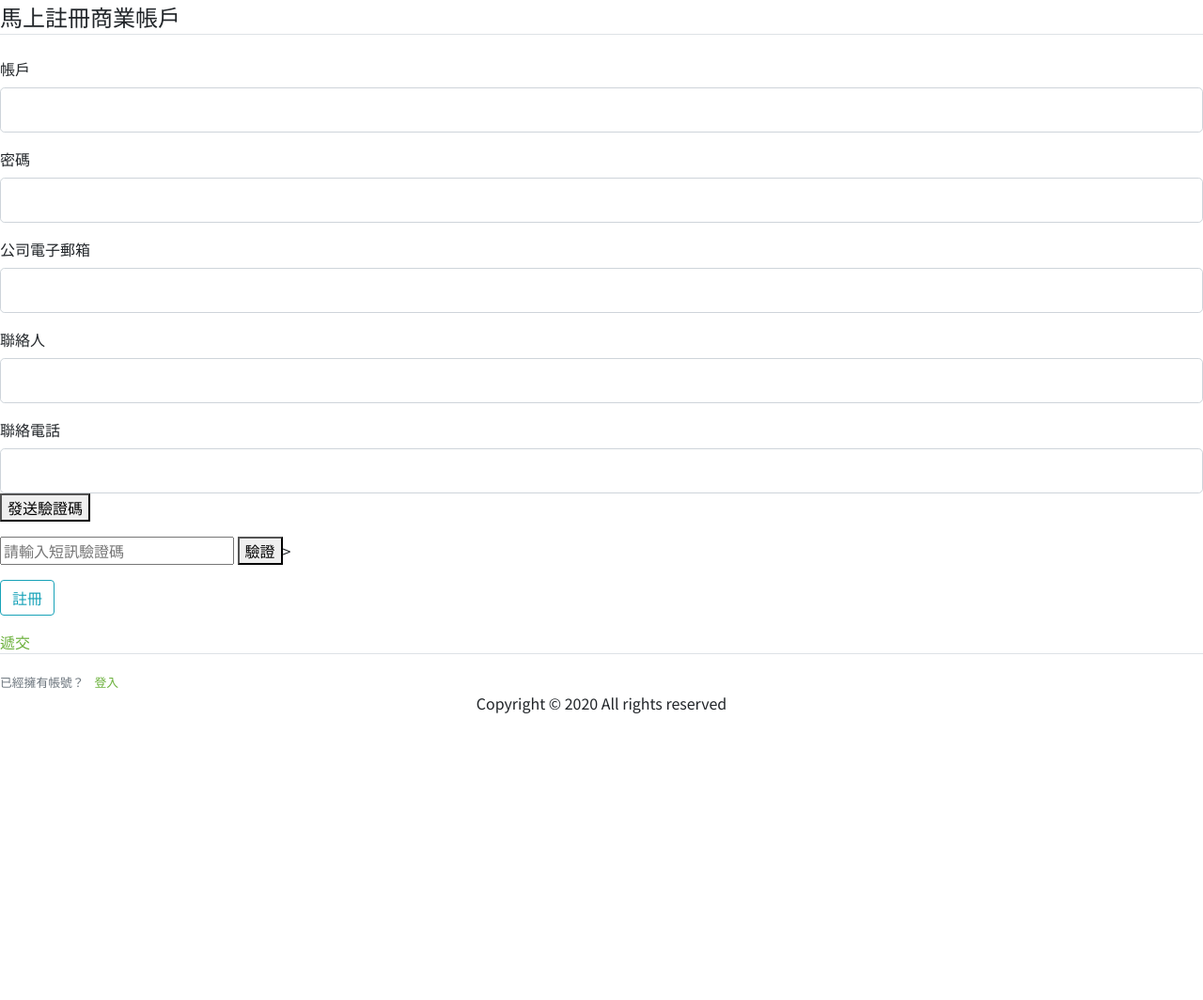
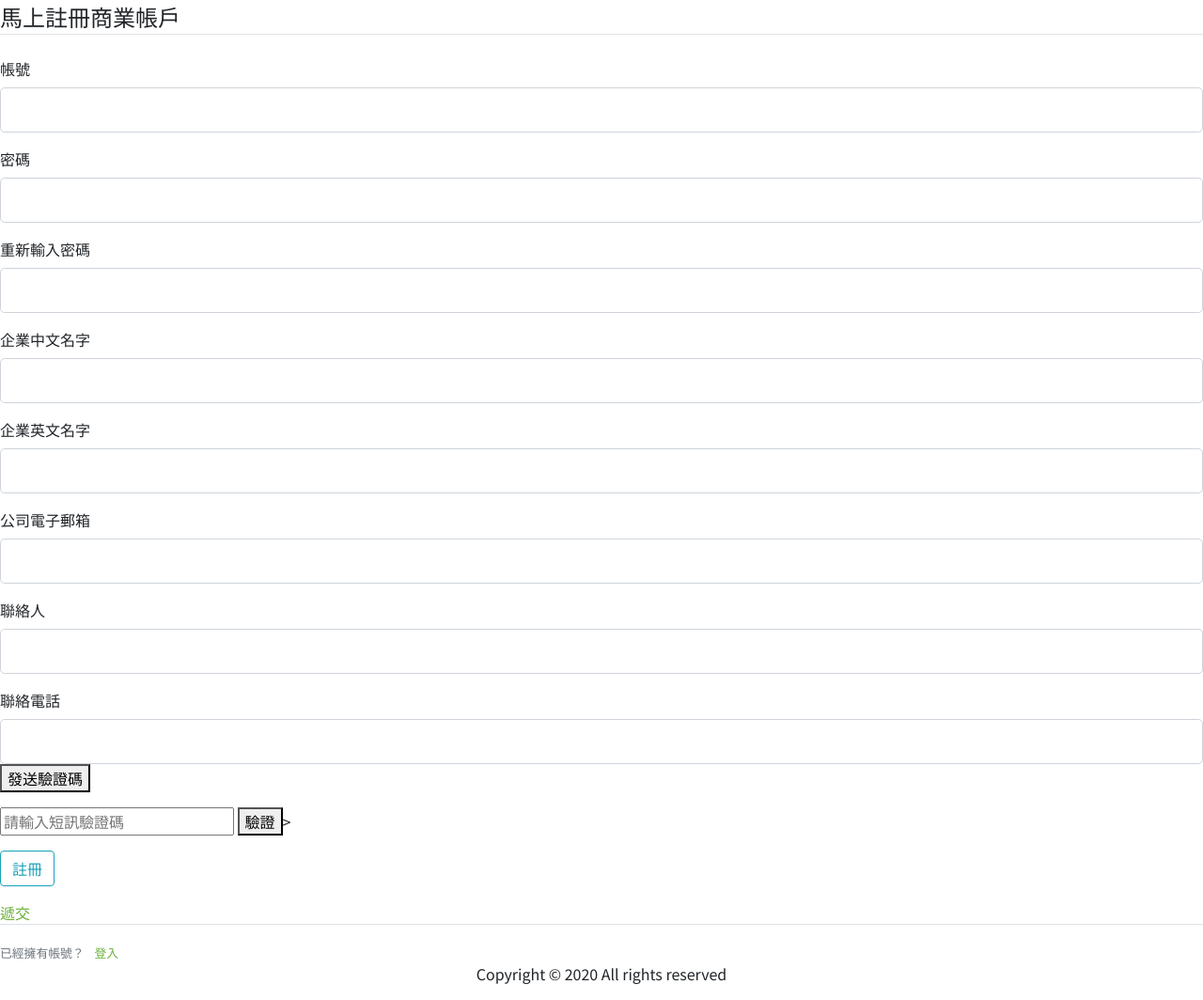
Before and after one commit to charleschen35353/manbaseHK, a Flask app: page /business_register in a window 1280 px wide. Shown: the part 56-1120 px from the top of the page at 94% size. Before the commit the page ends 815 px from the top, so only its background shows below. Run offline with Flask 2, Linux system fonts and the light colour scheme; parts of the project's set-up code (start-up, migrations or seed data) failed here and were passed over; some libraries are stand-ins or nearby versions.

Commit message:
2020-06-17 2154 updated login

```diff
--- a/manbase/__init__.py
+++ b/manbase/__init__.py
@@ -9,7 +9,6 @@ from flask_uuid import FlaskUUID
 csrf = CSRFProtect()
 
 app = Flask(__name__)
-FlaskUUID(app)
 uri = 'mysql+mysqldb://lancetpk:lancetpk@test.manbasehk.com:3306/manbasedb'
 #uri = 'mysql://public:b05qv-x4xca@localhost/manbasedb'
 app.config['SECRET_KEY'] = secrets.token_hex(16)
@@ -18,6 +17,7 @@ app.config['SQLALCHEMY_TRACK_MODIFICATIONS'] = False
 
 db = SQLAlchemy(app)
 bcrypt = Bcrypt(app)
+uuid = FlaskUUID(app)
 login_manager = LoginManager(app)
 
 from manbase import routes
--- a/manbase/forms.py
+++ b/manbase/forms.py
@@ -39,8 +39,8 @@ class RegistrationForm(FlaskForm):
 
 class LoginForm(FlaskForm):
 
-    email = StringField('電郵',
-                        validators=[DataRequired(), Email()])
+    login = StringField('帳號',
+                        validators=[DataRequired()])
     password = PasswordField('密碼',
                              validators=[DataRequired(), Length(min=5)])
     remember = BooleanField('請記住我')
@@ -75,7 +75,7 @@ class UpdateAccountForm(FlaskForm):
 '''business'''
 class BusinessRegistrationForm(FlaskForm):
 
-    user_login = StringField('帳戶',
+    user_login = StringField('帳號',
                            validators=[DataRequired(message = '名字不能為空'), Length(min=5, max=20)])
     password = PasswordField('密碼',
                              validators=[DataRequired(message = '密碼不能為空'), Length(min=5, max=32)])
--- a/manbase/models.py
+++ b/manbase/models.py
@@ -60,6 +60,7 @@ class User(db.Model):
     phone = db.Column(db.String(8), primary_key=True)
     sms_verified = db.Column(db.Boolean, primary_key=True)
     # long list of attributes TODO
+
     def __repr__(self):
         return "User(\'{}\',\'{}\',\'{}\')".format(self.username, self.email, self.image_file)
 
--- a/manbase/routes.py
+++ b/manbase/routes.py
@@ -4,10 +4,10 @@ import cv2
 import matplotlib.image as pltimg
 from flask import render_template, url_for, flash, redirect, request
 from flask_login import login_user, logout_user , current_user, login_required
-from manbase import app, db, bcrypt
+from manbase import app, db, bcrypt,uuid
 from manbase.forms import BusinessRegistrationForm,RegistrationForm, LoginForm, UpdateAccountForm
-from manbase.models import Users
-
+from manbase.models import Users, BusinessUsers
+from datetime import datetime
 
 posts = [ #fake db return
 	{
@@ -41,8 +41,8 @@ def register():
         return redirect(url_for('home'))
     form = RegistrationForm()
     if form.validate_on_submit():
-        hashed_password = bcrypt.generate_password_hash(form.password.data).decode('utf-8')
-        '''user = User(username=form.username.data, email = form.email.data, password = hashed_password)
+        '''hashed_password = bcrypt.generate_password_hash(form.password.data).decode('utf-8')
+        user = User(username=form.username.data, email = form.email.data, password = hashed_password)
         db.session.add(user)
         db.session.commit()'''
         flash("Account created for {}. You are able to log in. ".format(form.username.data),"success")
@@ -55,21 +55,30 @@ def login():
         return redirect(url_for('home'))
     form = LoginForm()
     if form.validate_on_submit():
-         '''user = User.query.filter_by(email=form.email.data).first()'''
-         if user and bcrypt.check_password_hash(user.password, form.password.data):
-             login_user(user, remember = form.remember.data)
-             isLogin = True
-             flash("Login Successful.".format(form.email.data),"success")
-             return redirect(url_for('home'))
-         else:
-             flash('Login Failed. Please check email or password', 'fail')
+        if login == 'test' and password == 'testing':
+            flash("成功登入.".format(form.login.data),"success")
+            next_page = request.args.get('next')
+            return redirect(next_page) if next_page else redirect(url_for('home'))
+        else:
+            flash('登入失敗. 請重新檢查帳號或密碼.', 'fail')
+
+        '''user = User.query.filter_by(login=form.login.data).first()
+
+        if user and bcrypt.check_password_hash(user.password, form.password.data):
+            login_user(user, remember = form.remember.data)
+            isLogin = True
+            flash("成功登入.".format(form.login.data),"success")
+            next_page = request.args.get('next')
+            return redirect(next_page) if next_page else redirect(url_for('home'))
+        else:
+            flash('登入失敗. 請重新檢查帳號或密碼.', 'fail')'''
     return render_template('login.html', title='Login', form=form)
 
 
 @app.route('/logout')
 def logout():
     logout_user()
-    flash('You have successfully logged out.', 'sucess')
+    flash('您已成功登出.', 'sucess')
     return redirect(url_for('home'))
 
 def save_picture(form_picture):
@@ -107,9 +116,38 @@ def account():
 '''business'''
 @app.route("/business_register",methods=['GET', 'POST'])
 def business_register():
+    if current_user.is_authenticated:
+        return redirect(url_for('home'))
     form = BusinessRegistrationForm()
     if form.validate_on_submit():
-        flash(f'Account created for {form.username.data}!', 'success')
+        '''hashed_password = bcrypt.generate_password_hash(form.password.data).decode('utf-8')
+        uid = uuid.uuid4()
+
+        #ensure unique uid
+        validate_uid = Users.query.filter_by(ur_id=uid).first()
+        while validate_uid:
+            uid = uuid.uuid4()
+            validate_uid = Users.query.filter_by(ur_id=uid).first()
+
+        user = Users(
+                    ur_creationTime = datetime.now,
+                    ur_id = uid,
+                    ur_login = form.user_login.data,
+                    ur_password_hash = hashed_password
+                    )
+        business_user = BusinessUsers(
+                                    bu_id = uid,
+                                    bu_address = 'NS', #not specified
+                                    bu_CName = form.company_CName.data,
+                                    bu_EName = form.company_EName.data,
+                                    bu_picName = form.company_contact_person.data,
+                                    bu_phone = form.company_contact_number.data
+                                    )
+        db.session.add(user)
+        db.session.add(business_user)
+        db.session.commit()
+        '''
+        flash(f'{form.company_CName.data} 的商業帳號已成功註冊!', 'success')
         return redirect(url_for('home'))
     return render_template('business_register.html', title='註冊 - 商業帳戶', form = form)
 
--- a/manbase/templates/business_register.html
+++ b/manbase/templates/business_register.html
@@ -33,6 +33,45 @@
                     {% endif %}
                 </div>
                 <div class="form-group">
+                    {{ form.confirm_password.label(class="form-control-label") }}
+                    {% if form.confirm_password.errors %}
+                        {{ form.confirm_password(class="form-control form-control-lg is-invalid") }}
+                        <div class="invalid-feedback">
+                            {% for error in form.confirm_password.errors %}
+                                <span>{{ error }}</span>
+                            {% endfor %}
+                        </div>
+                    {% else %}
+                        {{ form.confirm_password(class="form-control form-control-lg") }}
+                    {% endif %}
+                </div>
+                <div class="form-group">
+                    {{ form.company_CName.label(class="form-control-label") }}
+                    {% if form.company_CName.errors %}
+                        {{ form.company_CName(class="form-control form-control-lg is-invalid") }}
+                        <div class="invalid-feedback">
+                            {% for error in form.company_CName.errors %}
+                                <span>{{ error }}</span>
+                            {% endfor %}
+                        </div>
+                    {% else %}
+                        {{ form.company_CName(class="form-control form-control-lg") }}
+                    {% endif %}
+                </div>
+                <div class="form-group">
+                    {{ form.company_EName.label(class="form-control-label") }}
+                    {% if form.company_EName.errors %}
+                        {{ form.company_EName(class="form-control form-control-lg is-invalid") }}
+                        <div class="invalid-feedback">
+                            {% for error in form.company_EName.errors %}
+                                <span>{{ error }}</span>
+                            {% endfor %}
+                        </div>
+                    {% else %}
+                        {{ form.company_EName(class="form-control form-control-lg") }}
+                    {% endif %}
+                </div>
+                <div class="form-group">
                     {{ form.company_email.label(class="form-control-label") }}
                     {% if form.company_email.errors %}
                         {{ form.company_email(class="form-control form-control-lg is-invalid") }}
@@ -60,7 +99,6 @@
                 </div>
                 <div class="form-group">
                     {{ form.company_contact_number.label(class="form-control-label") }}
-
 
                     {% if form.company_contact_number.errors %}
                         {{ form.company_contact_number(class="form-control form-control-lg is-invalid") }}
--- a/manbase/templates/layout.html
+++ b/manbase/templates/layout.html
@@ -102,6 +102,14 @@
 
       gtag('config', 'UA-41948260-3');
     </script>
-
+    {% with messages = get_flashed_messages(with_categories=true) %}
+    {% if messages %}
+      {% for category, message in messages %}
+        <div class="alert alert-{{ category }}">
+          {{ message }}
+        </div>
+      {% endfor %}
+    {% endif %}
+    {% endwith %}
   </body>
 </html>
```
Also changed, not shown: manbase/templates/login.html (+6 -6 lines).
